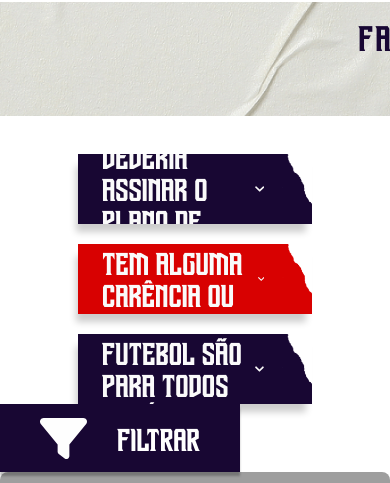
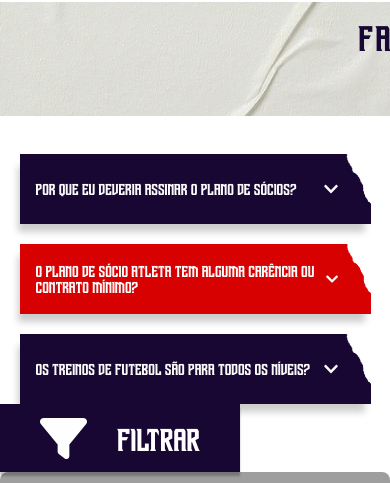
Before and after one commit to EquipeTantera/Landing_Page_Tantera, a React (Vite) app in the folder src/frontend/: page / in a window 390 px wide. Shown: the part 126-609 px from the top of the page. Built offline with nearby package versions, Linux system fonts and the light colour scheme; grey boxes are pictures that could not be loaded.

Commit message:
feat: elaborate mobile accordion

```diff
--- a/src/frontend/src/components/Accordion/AccordionItem/styles.module.scss
+++ b/src/frontend/src/components/Accordion/AccordionItem/styles.module.scss
@@ -43,3 +43,26 @@
         padding-left: 24px;
     }
 }
+
+@media screen and (max-width: 768px) {
+    .container {
+
+        &__button {
+            font-size: 16px;
+        }
+
+        &__text {
+            padding-left: 16px;
+        }
+
+        &__arrow {
+            margin-right: 32px;
+        }
+
+        &__content {
+            font-size: 12px;
+            height: 90px;
+            padding-left: 16px;
+        }
+    }
+}
--- a/src/frontend/src/components/Accordion/styles.module.scss
+++ b/src/frontend/src/components/Accordion/styles.module.scss
@@ -14,3 +14,15 @@
     }
 
 }
+
+@media screen and (max-width: 768px) {
+    .container {
+        &__subtitle {
+            height: 100%;
+        }
+
+        &__accordions {
+            width: 90%;
+        }
+    }
+}
```
